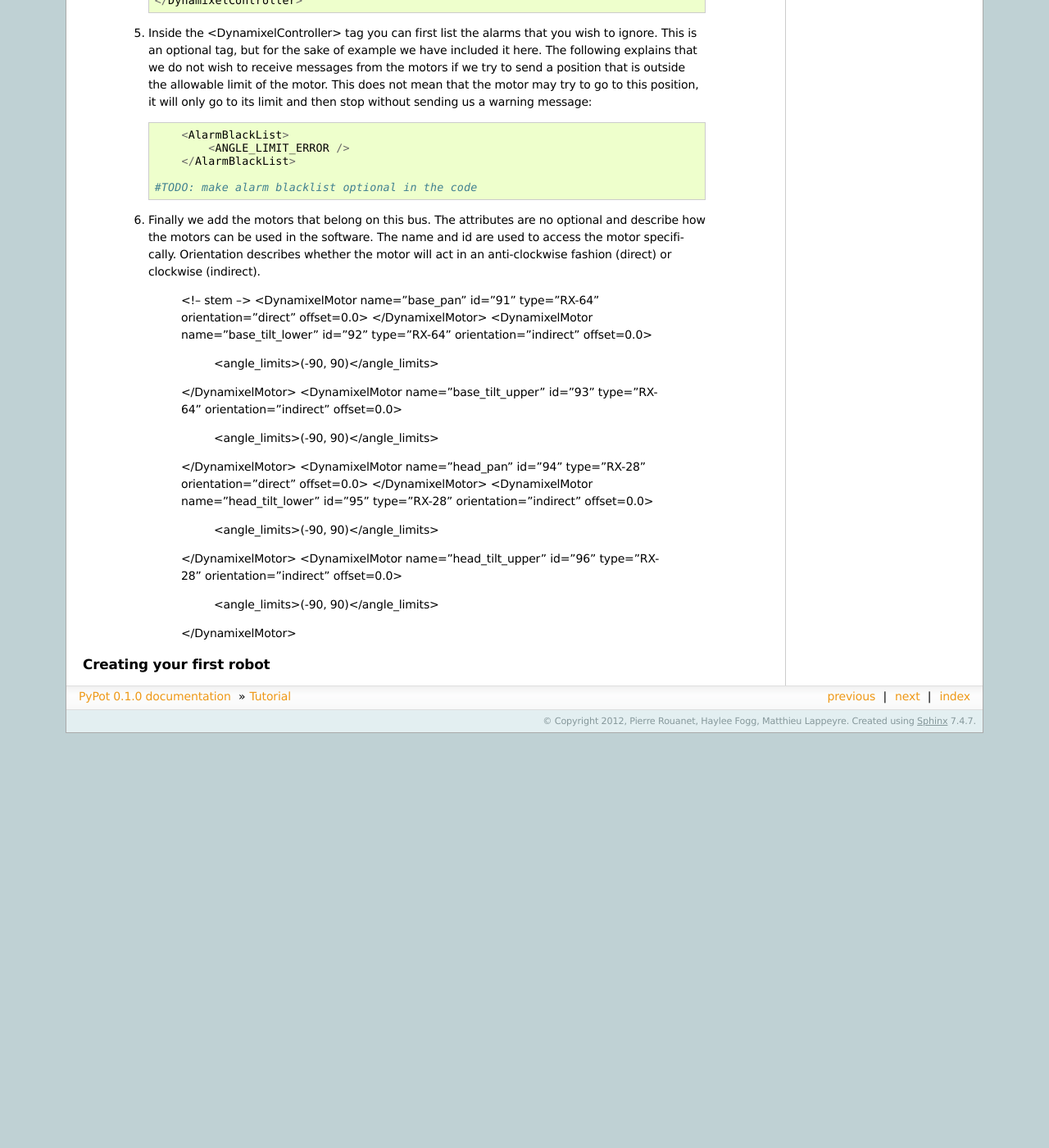
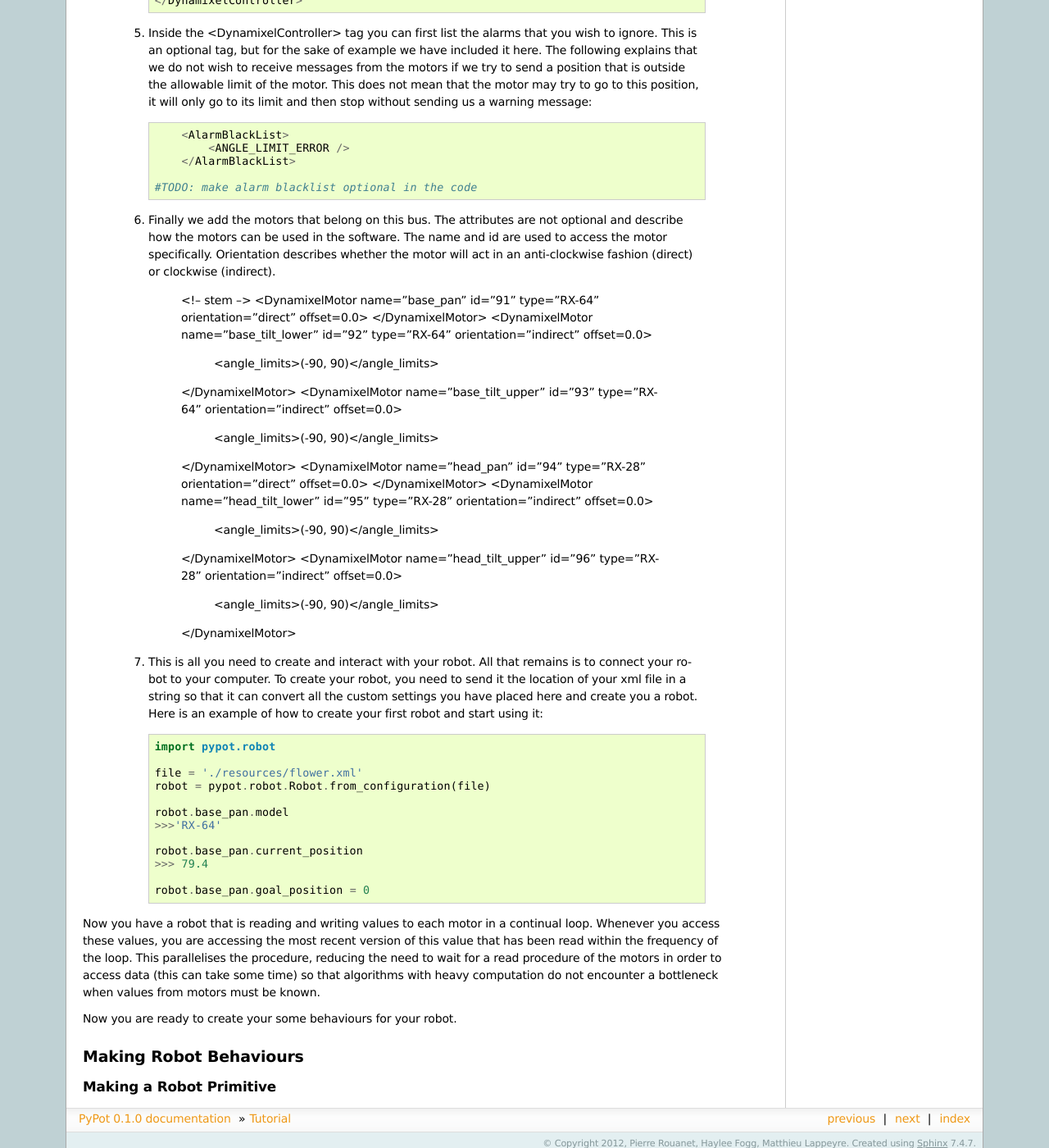
Before and after one commit to poppy-project/pypot, a Sphinx documentation site: the page built from doc/tutorial.rst, in a window 1280 px wide and 1400 px high, scrolled down 2873 px. Shown: the whole window at 82% size. Built offline with Sphinx 7.4.7, drawn with Linux system fonts in a browser that asks for light colours; before the commit the page ends 3767 px from its top, so only the background shows below that; some of the changed text lies outside the part shown.

Commit message:
Tutorial update.

```diff
--- a/doc/knownissues.rst
+++ b/doc/knownissues.rst
@@ -1,2 +1,5 @@
 Known Issues
 ============
+
+    * Driver on MAC OS does not appear to work
+    *
--- a/doc/tutorial.rst
+++ b/doc/tutorial.rst
@@ -130,7 +130,7 @@ Now lets get a flower and start creating our own simple xml configuration file.
 
         #TODO: make alarm blacklist optional in the code
 
-    #. Finally we add the motors that belong on this bus. The attributes are no optional and describe how the motors can be used in the software. The name and id are used to access the motor specifically. Orientation describes whether the motor will act in an anti-clockwise fashion (direct) or clockwise (indirect).
+    #. Finally we add the motors that belong on this bus. The attributes are not optional and describe how the motors can be used in the software. The name and id are used to access the motor specifically. Orientation describes whether the motor will act in an anti-clockwise fashion (direct) or clockwise (indirect).
 
             <!-- stem -->
             <DynamixelMotor name="base_pan" id="91" type="RX-64" orientation="direct" offset=0.0>
@@ -150,7 +150,28 @@ Now lets get a flower and start creating our own simple xml configuration file.
                 <angle_limits>(-90, 90)</angle_limits>
             </DynamixelMotor>
 
+    #. This is all you need to create and interact with your robot. All that remains is to connect your robot to your computer. To create your robot, you need to send it the location of your xml file in a string so that it can convert all the custom settings you have placed here and create you a robot. Here is an example of how to create your first robot and start using it::
+
+            import pypot.robot
+
+            file = './resources/flower.xml'
+            robot = pypot.robot.Robot.from_configuration(file)
+
+            robot.base_pan.model
+            >>>'RX-64'
+
+            robot.base_pan.current_position
+            >>> 79.4
+
+            robot.base_pan.goal_position = 0
+
+Now you have a robot that is reading and writing values to each motor in a continual loop. Whenever you access these values, you are accessing the most recent version of this value that has been read within the frequency of the loop. This parallelises the procedure, reducing the need to wait for a read procedure of the motors in order to access data (this can take some time) so that algorithms with heavy computation do not encounter a bottleneck when values from motors must be known.
+
+Now you are ready to create your some behaviours for your robot.
 
 
-Creating your first robot
-*************************
+Making Robot Behaviours
+-----------------------
+
+Making a Robot Primitive
+************************
```
Also changed, not shown: doc/quickstart.rst (+13 -0 lines).
